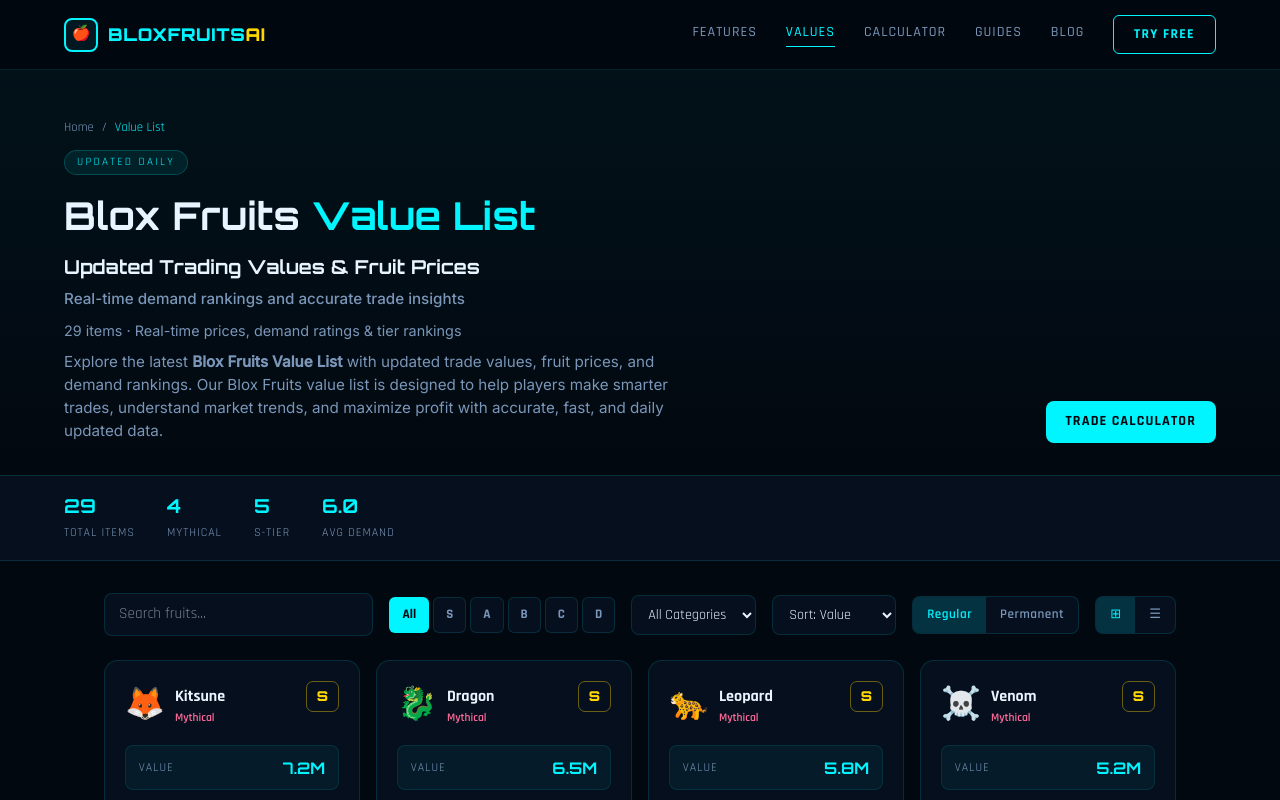
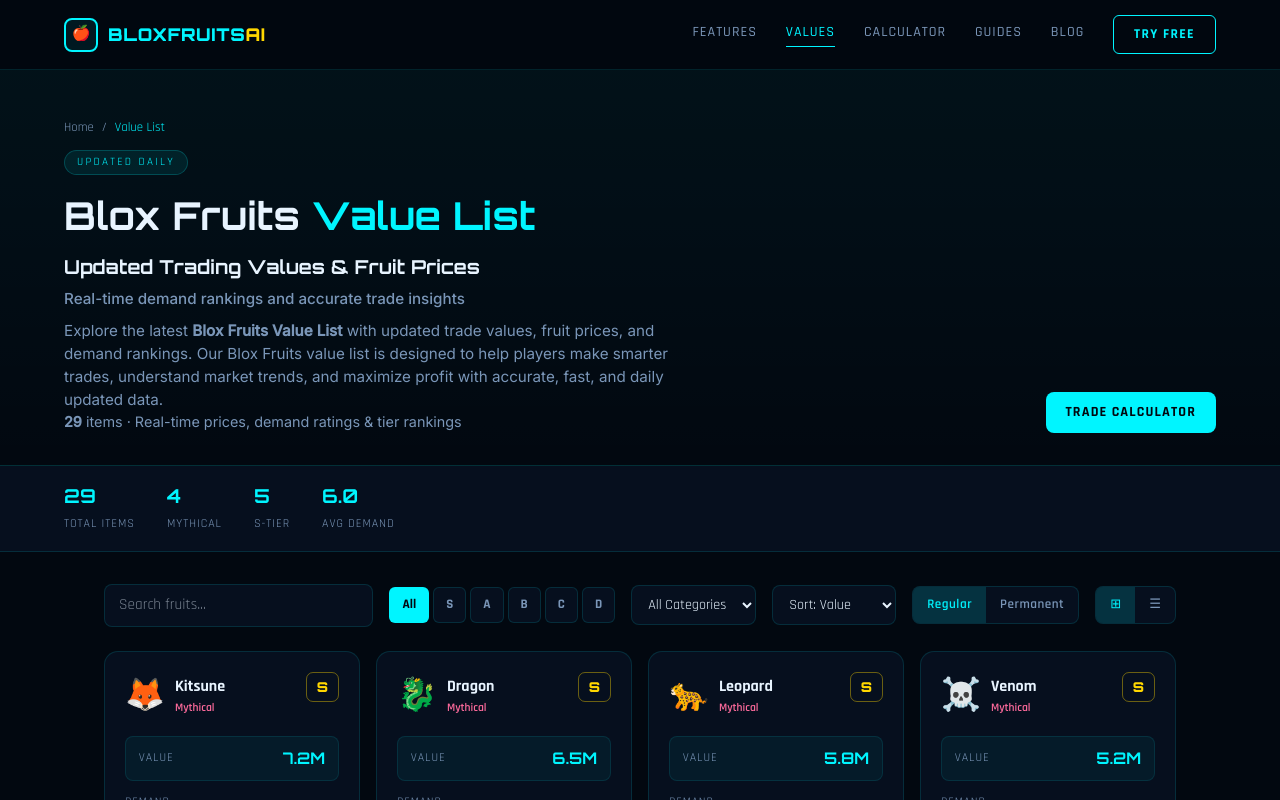
Before and after one commit to fhardi95/bloxfruitsai, a Next.js app: page /values in a window 1280 px wide. Shown: the top 800 px of the page. Built offline with nearby package versions, Linux system fonts and the light colour scheme.

Commit message:
Add files via upload

```diff
--- a/app/values/ValuesClient.tsx
+++ b/app/values/ValuesClient.tsx
@@ -75,12 +75,12 @@ export default function ValuesClient() {
   Real-time demand rankings and accurate trade insights
 </h3>
 
-<p style={{ fontFamily: "'Inter',sans-serif", color: "var(--text-muted)", fontSize: "0.9rem" }}>
-  {filtered.length} items · Real-time prices, demand ratings & tier rankings
+<p style={{ fontFamily: "'Inter',sans-serif", color: "var(--text-muted)", fontSize: "0.95rem", marginTop: "0.6rem", maxWidth: "650px" }}>
+  Explore the latest <strong>Blox Fruits Value List</strong> with updated trade values, fruit prices, and demand rankings. Our Blox Fruits value list is designed to help players make smarter trades, understand market trends, and maximize profit with accurate, fast, and daily updated data.
 </p>
 
-<p style={{ fontFamily: "'Inter',sans-serif", color: "var(--text-muted)", fontSize: "0.95rem", marginTop: "0.6rem", maxWidth: "650px" }}>
-  Explore the latest <strong>Blox Fruits Value List</strong> with updated trade values, fruit prices, and demand rankings. Our Blox Fruits value list is designed to help players make smarter trades, understand market trends, and maximize profit with accurate, fast, and daily updated data.
+<p style={{ fontFamily: "'Inter',sans-serif", color: "var(--text-muted)", fontSize: "0.9rem" }}>
+ <strong>{filtered.length}</strong>  items · Real-time prices, demand ratings & tier rankings
 </p>
 
             </div>
```
